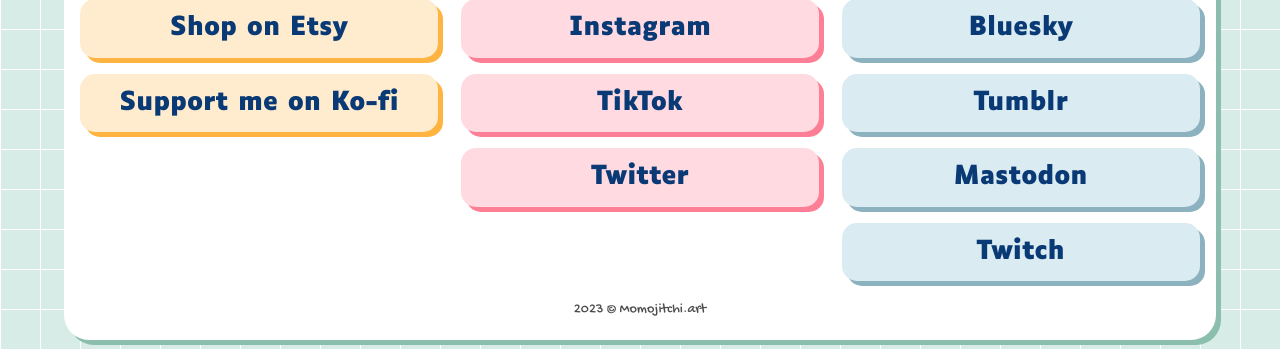
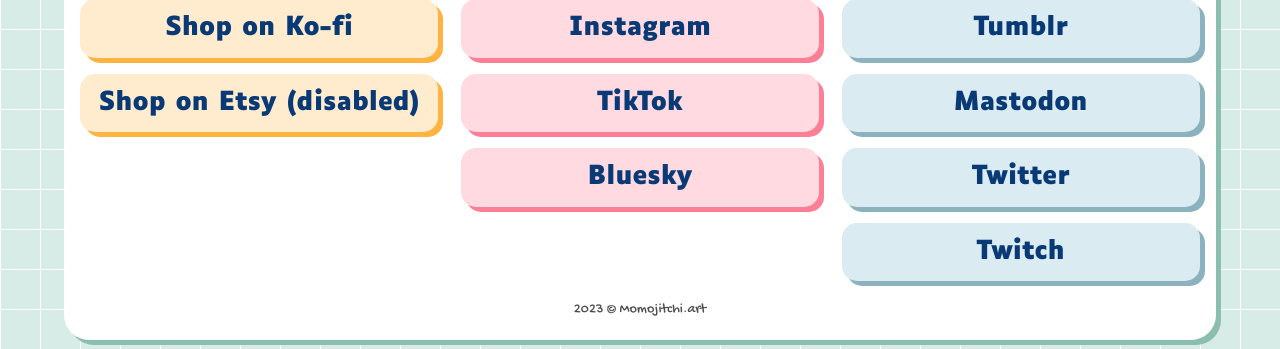
Before and after one commit to momojitchi/momojitchi.github.io, a plain HTML site: page index.html in a window 1280 px wide. Shown: the part 491-840 px from the top of the page. Drawn offline with Linux system fonts and the light colour scheme.

Commit message:
Shop link update

```diff
--- a/index.html
+++ b/index.html
@@ -63,8 +63,8 @@
           <section id="online-shops">
             <h2>My small business :</h2>
             <ul class="socialist">
-              <li class="socialist_item"><a href="https://momojitchi.etsy.com" aria-label="My Etsy Shop">Shop on Etsy</a></li>
-              <li class="socialist_item"><a href="https://ko-fi.com/momojitchi" aria-label="My Ko-fi Page">Support me on Ko-fi</a></li>
+              <li class="socialist_item"><a href="https://ko-fi.com/momojitchi/shop" aria-label="My Ko-fi Shop">Shop on Ko-fi</a></li>
+              <li class="socialist_item"><a href="https://momojitchi.etsy.com" aria-label="My Etsy Shop">Shop on Etsy (disabled)</a></li>
             </ul>
           </section>
           <section id="contact-links">
@@ -72,15 +72,15 @@
             <ul class="socialist">
               <li class="socialist_item"><a href="https://www.instagram.com/momojitchi/" aria-label="My Instagram profile">Instagram</a></li>
               <li class="socialist_item"><a href="https://www.tiktok.com/@momojitchi" aria-label="My TikTok account">TikTok</a></li>
-              <li class="socialist_item"><a href="https://twitter.com/momojitchi" aria-label="My Twitter profile">Twitter</a></li>
+              <li class="socialist_item"><a href="https://bsky.app/profile/momojitchi.bsky.social" aria-label="My Bluesky feed">Bluesky</a></li>
             </ul>
           </section>
           <section id="random-links">
             <h2>I'm also around :</h2>
             <ul class="socialist">
-              <li class="socialist_item"><a href="https://bsky.app/profile/momojitchi.bsky.social" aria-label="My Bluesky feed">Bluesky</a></li>
               <li class="socialist_item"><a href="https://momojitchi.tumblr.com/" aria-label="My Tumblr blog">Tumblr</a></li>
               <li class="socialist_item"><a href="https://mastodon.art/@Momojitchi" aria-label="My Mastodon profile">Mastodon</a></li>
+              <li class="socialist_item"><a href="https://twitter.com/momojitchi" aria-label="My Twitter profile">Twitter</a></li>
               <li class="socialist_item"><a href="https://www.twitch.tv/momojitchi" aria-label="My Twitch channel">Twitch</a></li>
             </ul>
           </section>
```
